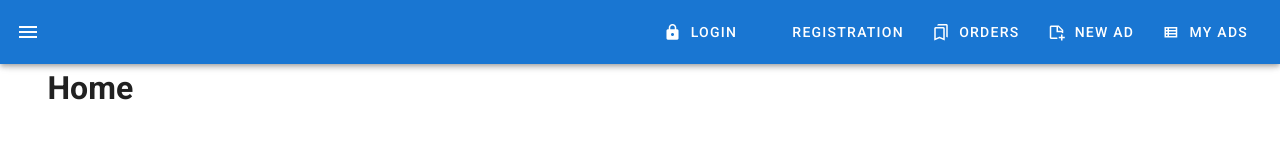
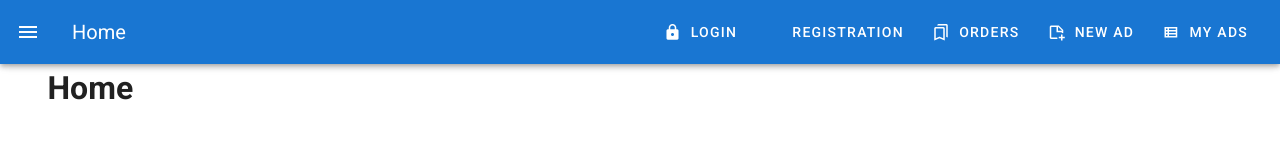
Before and after one commit to Adzhimambetov/Project, a Vue app: page / in a window 1280 px wide. Shown: the top 160 px of the page. Built offline with nearby package versions, Linux system fonts and the light colour scheme.

Commit message:
Добавление ссылки на главную страницу

```diff
--- a/src/App.vue
+++ b/src/App.vue
@@ -34,6 +34,10 @@
   </v-navigation-drawer>
   <v-app-bar app dark color="primary">
     <v-app-bar-nav-icon @click="drawer = !drawer"></v-app-bar-nav-icon>
+    <v-toolbar-title>
+      <router-link to="/" tag="span" class="pointer">Home</router-link>
+    </v-toolbar-title>
+
     <v-spacer></v-spacer>
     <v-toolbar-items class="hidden-sm-and-down">
        <v-btn
```
